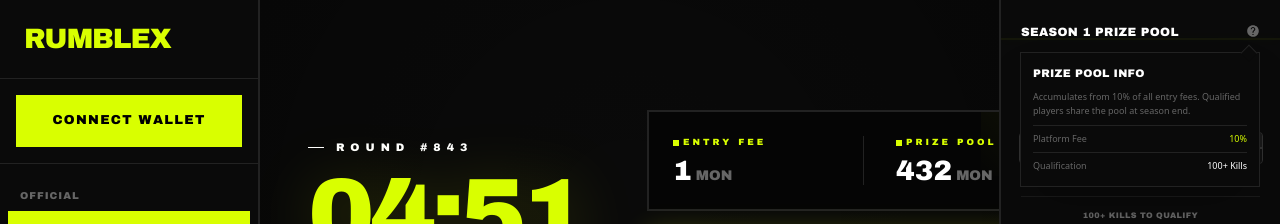
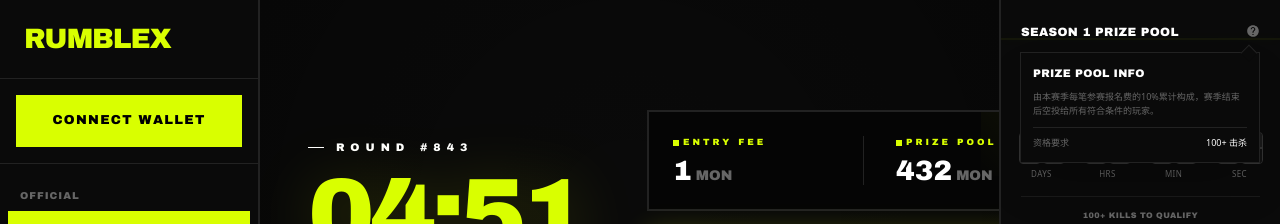
Before and after one commit to rickysvp/RumbleX, a React (Vite) app: page / in a window 1280 px wide. Both pictures are taken after a click on the button 1253 px from the left and 31 px from the top of the page. Shown: the top 224 px of the page. Built offline with nearby package versions, Linux system fonts and the light colour scheme.

Commit message:
v0.1.20: Update prize pool tooltip with Chinese rules description

```diff
--- a/package.json
+++ b/package.json
@@ -1,7 +1,7 @@
 {
   "name": "rumblex",
   "private": true,
-  "version": "0.1.19",
+  "version": "0.1.20",
   "type": "module",
   "scripts": {
     "dev": "vite --port=3000 --host=0.0.0.0",
--- a/src/components/intel/pre-game/SeasonInfo.tsx
+++ b/src/components/intel/pre-game/SeasonInfo.tsx
@@ -134,17 +134,13 @@
                     Prize Pool Info
                   </div>
 
-                  <div className="text-[9px] text-app-muted leading-relaxed space-y-1.5">
+                  <div className="text-[9px] text-app-muted leading-relaxed space-y-2">
                     <p>
-                      Accumulates from 10% of all entry fees. Qualified players share the pool at season end.
+                      由本赛季每笔参赛报名费的10%累计构成，赛季结束后空投给所有符合条件的玩家。
                     </p>
-                    <div className="flex justify-between border-t border-[#222] pt-1.5">
-                      <span>Platform Fee</span>
-                      <span className="text-app-accent">10%</span>
-                    </div>
-                    <div className="flex justify-between border-t border-[#222] pt-1.5">
-                      <span>Qualification</span>
-                      <span className="text-white">{SEASON_CONFIG.SEASON_KILL_THRESHOLD}+ Kills</span>
+                    <div className="flex justify-between border-t border-[#222] pt-2">
+                      <span>资格要求</span>
+                      <span className="text-white">{SEASON_CONFIG.SEASON_KILL_THRESHOLD}+ 击杀</span>
                     </div>
                   </div>
                 </div>
--- a/version.json
+++ b/version.json
@@ -1,10 +1,18 @@
 {
-  "version": "0.1.19",
+  "version": "0.1.20",
   "name": "RumbleX",
   "description": "RumbleX - AI-powered battle royale text game engine",
   "channel": "alpha",
   "releaseDate": "2026-04-20",
   "changelog": {
+    "0.1.20": {
+      "date": "2026-04-20",
+      "changes": [
+        "Update prize pool tooltip with Chinese description",
+        "Remove platform fee line from tooltip",
+        "Simplify to prize pool rules and qualification only"
+      ]
+    },
     "0.1.19": {
       "date": "2026-04-20",
       "changes": [
```
